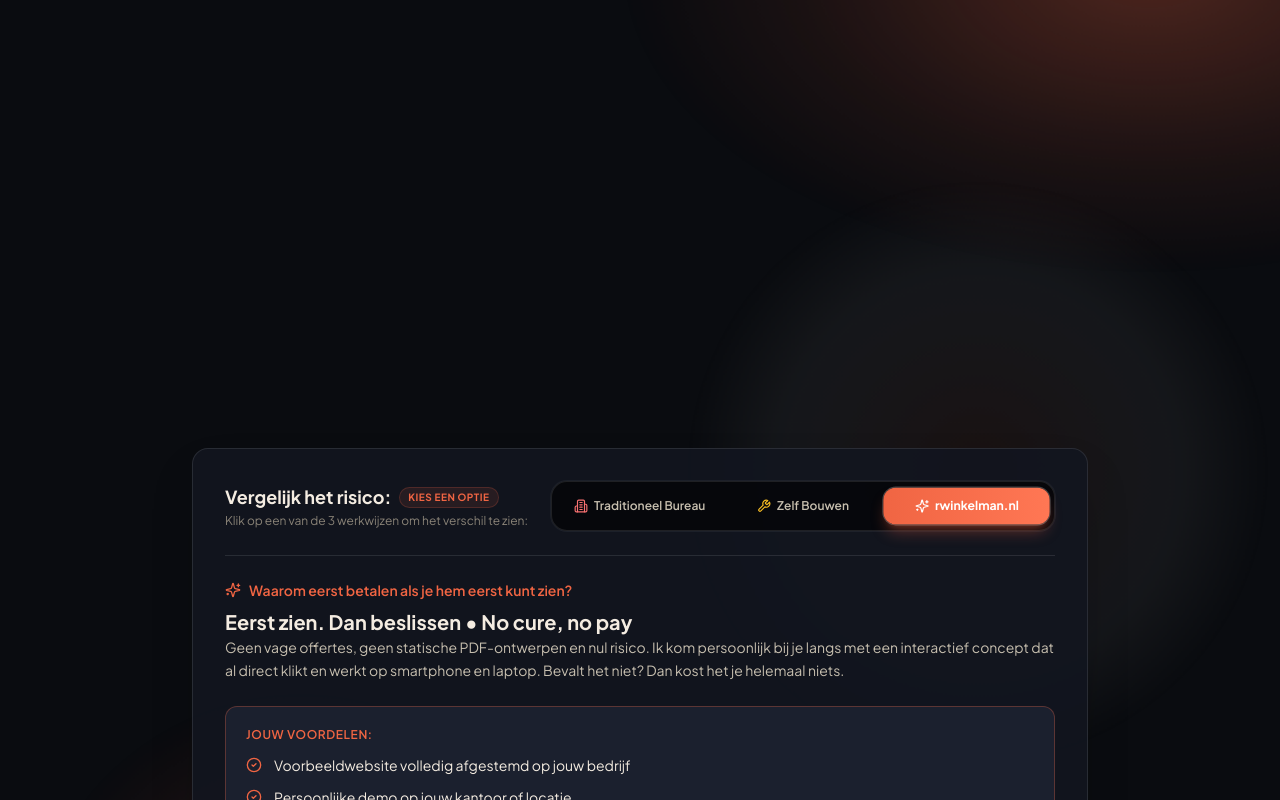
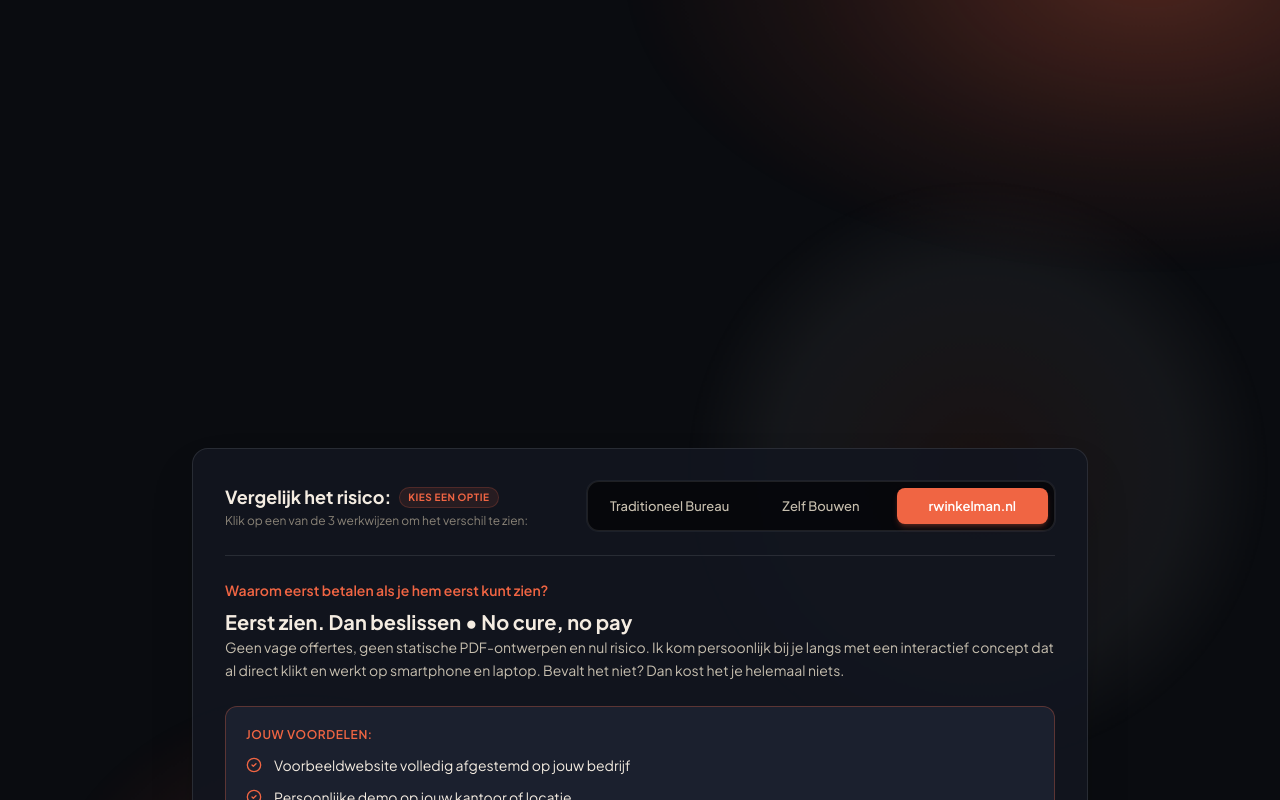
Before and after one commit to rubenwinkelman/rwinkelman, a React (Vite) app: page / in a window 1280 px wide. Shown: the part 365-1165 px from the top of the page. Built offline with nearby package versions, Linux system fonts and the light colour scheme.

Commit message:
style(hero): align desktop scannable copy and refine segmented switcher ergonomics

```diff
--- a/src/components/Hero.jsx
+++ b/src/components/Hero.jsx
@@ -1,5 +1,5 @@
 import React, { useState } from 'react';
-import { ArrowRight, CheckCircle2, Sparkles, Check, Building2, Wrench } from 'lucide-react';
+import { ArrowRight, CheckCircle2, Check } from 'lucide-react';
 
 export default function Hero() {
   const [activeTab, setActiveTab] = useState('rwinkelman');
@@ -51,9 +51,25 @@ export default function Hero() {
               </span>
             </h1>
 
-            <p className="anim-hero-2 text-base md:text-lg text-brand-sandMuted leading-relaxed max-w-xl mb-8 font-normal">
-              Bij rwinkelman.nl start elk traject met een <span className="text-brand-sand font-semibold">professionele voorbeeldwebsite</span>, afgestemd op jouw bedrijf, zodat je precies ziet wat je krijgt vóór je ergens aan vastzit. Bevalt het ontwerp? Dan bouw ik hem af voor <span className="whitespace-nowrap text-brand-accent font-bold">€&nbsp;699,-</span> <span className="whitespace-nowrap text-sm text-brand-sandDim">(excl.&nbsp;btw)</span> en neem ik ook het onderhoud en de aanpassingen uit handen. Niet overtuigd? <span className="whitespace-nowrap text-emerald-400 font-semibold">No cure, no pay</span>.
+            <p className="anim-hero-2 text-base md:text-lg text-brand-sandMuted leading-relaxed max-w-xl mb-5 font-normal">
+              Ik bouw eerst een vrijblijvende <span className="text-brand-sand font-semibold">voorbeeldwebsite</span> voor jouw bedrijf, zodat je precies ziet wat je krijgt vóór je ergens aan vastzit.
             </p>
+
+            {/* 3 Checkmark Trust Bullets on Desktop */}
+            <div className="anim-hero-2 space-y-2.5 mb-8">
+              <div className="flex items-center gap-2.5 text-sm md:text-[15px] text-brand-sand">
+                <Check className="w-4 h-4 text-emerald-400 flex-shrink-0" strokeWidth={2.5} />
+                <span>Vrijblijvende voorbeeldwebsite op maat</span>
+              </div>
+              <div className="flex items-center gap-2.5 text-sm md:text-[15px] text-brand-sand">
+                <Check className="w-4 h-4 text-emerald-400 flex-shrink-0" strokeWidth={2.5} />
+                <span>Complete website voor <strong className="font-semibold text-brand-sand">€&nbsp;699,-</strong> <span className="text-xs text-brand-sandDim">(excl.&nbsp;btw)</span></span>
+              </div>
+              <div className="flex items-center gap-2.5 text-sm md:text-[15px] text-brand-sand">
+                <Check className="w-4 h-4 text-emerald-400 flex-shrink-0" strokeWidth={2.5} />
+                <span>No cure, no pay</span>
+              </div>
+            </div>
 
             {/* Action Buttons */}
             <div className="anim-hero-3 flex items-center gap-4">
@@ -230,8 +246,8 @@ export default function Hero() {
               </p>
             </div>
 
-            {/* Interactive Custom Tab Selector */}
-            <div role="tablist" aria-label="Vergelijkingsopties" className="grid grid-cols-3 p-1 sm:p-1.5 rounded-2xl bg-black/60 border border-white/10 ring-1 ring-white/5 w-full sm:w-auto text-center shadow-inner">
+            {/* Interactive Custom Tab Selector - Strakke, minimalistische segment control zonder emoji/icoon-clichés */}
+            <div role="tablist" aria-label="Vergelijkingsopties" className="grid grid-cols-3 p-1 sm:p-1.5 rounded-xl bg-black/60 border border-white/10 ring-1 ring-white/5 w-full sm:w-auto text-center shadow-inner sm:min-w-[420px] md:min-w-[440px]">
               <button
                 type="button"
                 role="tab"
@@ -239,13 +255,12 @@ export default function Hero() {
                 aria-controls="panel-traditioneel"
                 aria-selected={activeTab === 'traditioneel'}
                 onClick={() => setActiveTab('traditioneel')}
-                className={`flex items-center justify-center gap-1.5 px-2.5 sm:px-4 py-2 sm:py-2.5 rounded-xl text-[11px] sm:text-xs font-semibold transition-all duration-200 cursor-pointer select-none active:scale-95 ${
+                className={`flex items-center justify-center px-2.5 sm:px-4 py-2 sm:py-2.5 rounded-lg text-xs sm:text-[13px] font-medium transition-all duration-200 cursor-pointer select-none active:scale-95 whitespace-nowrap ${
                   activeTab === 'traditioneel'
-                    ? 'bg-white/[0.14] text-white shadow-lg shadow-black/40 ring-1 ring-white/20 scale-[1.02]'
-                    : 'text-brand-sandMuted hover:text-white hover:bg-white/[0.06]'
+                    ? 'bg-white/10 text-white shadow-md ring-1 ring-white/15'
+                    : 'text-brand-sandMuted hover:text-white hover:bg-white/[0.04]'
                 }`}
               >
-                <Building2 className="w-3.5 h-3.5 flex-shrink-0 text-red-400" />
                 <span><span className="hidden sm:inline">Traditioneel </span>Bureau</span>
               </button>
               <button
@@ -255,13 +270,12 @@ export default function Hero() {
                 aria-controls="panel-zelf"
                 aria-selected={activeTab === 'zelf'}
                 onClick={() => setActiveTab('zelf')}
-                className={`flex items-center justify-center gap-1.5 px-2.5 sm:px-4 py-2 sm:py-2.5 rounded-xl text-[11px] sm:text-xs font-semibold transition-all duration-200 cursor-pointer select-none active:scale-95 ${
+                className={`flex items-center justify-center px-2.5 sm:px-4 py-2 sm:py-2.5 rounded-lg text-xs sm:text-[13px] font-medium transition-all duration-200 cursor-pointer select-none active:scale-95 whitespace-nowrap ${
                   activeTab === 'zelf'
-                    ? 'bg-white/[0.14] text-white shadow-lg shadow-black/40 ring-1 ring-white/20 scale-[1.02]'
-                    : 'text-brand-sandMuted hover:text-white hover:bg-white/[0.06]'
+                    ? 'bg-white/10 text-white shadow-md ring-1 ring-white/15'
+                    : 'text-brand-sandMuted hover:text-white hover:bg-white/[0.04]'
                 }`}
               >
-                <Wrench className="w-3.5 h-3.5 flex-shrink-0 text-amber-400" />
                 <span><span className="hidden sm:inline">Zelf </span>Bouwen</span>
               </button>
               <button
@@ -271,13 +285,12 @@ export default function Hero() {
                 aria-controls="panel-rwinkelman"
                 aria-selected={activeTab === 'rwinkelman'}
                 onClick={() => setActiveTab('rwinkelman')}
-                className={`flex items-center justify-center gap-1.5 px-2.5 sm:px-4 py-2 sm:py-2.5 rounded-xl text-[11px] sm:text-xs font-bold transition-all duration-200 cursor-pointer select-none active:scale-95 ${
+                className={`flex items-center justify-center px-2.5 sm:px-4 py-2 sm:py-2.5 rounded-lg text-xs sm:text-[13px] font-semibold transition-all duration-200 cursor-pointer select-none active:scale-95 whitespace-nowrap ${
                   activeTab === 'rwinkelman'
-                    ? 'bg-gradient-to-r from-brand-accent to-[#FF7754] text-white shadow-lg shadow-brand-accent/35 ring-1 ring-white/25 scale-[1.02]'
-                    : 'text-brand-sandMuted hover:text-white hover:bg-white/[0.06]'
+                    ? 'bg-brand-accent text-white shadow-md shadow-brand-accent/25'
+                    : 'text-brand-sandMuted hover:text-white hover:bg-white/[0.04]'
                 }`}
               >
-                <Sparkles className="w-3.5 h-3.5 flex-shrink-0 text-white" />
                 <span>rwinkelman.nl</span>
               </button>
             </div>
@@ -330,9 +343,8 @@ export default function Hero() {
             {activeTab === 'rwinkelman' && (
               <div className="space-y-6">
                 <div>
-                  <div className="flex items-center gap-2 text-brand-accent text-sm font-semibold mb-2">
-                    <Sparkles className="w-4 h-4" />
-                    <span>Waarom eerst betalen als je hem eerst kunt zien?</span>
+                  <div className="text-brand-accent text-sm font-semibold mb-2">
+                    Waarom eerst betalen als je hem eerst kunt zien?
                   </div>
                   <h3 className="text-xl font-bold text-brand-sand">
                     Eerst zien. Dan beslissen &bull; No cure, no pay
```
